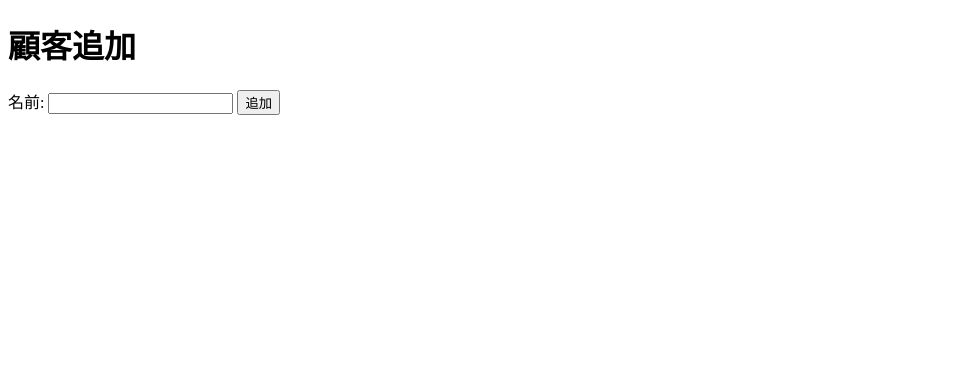
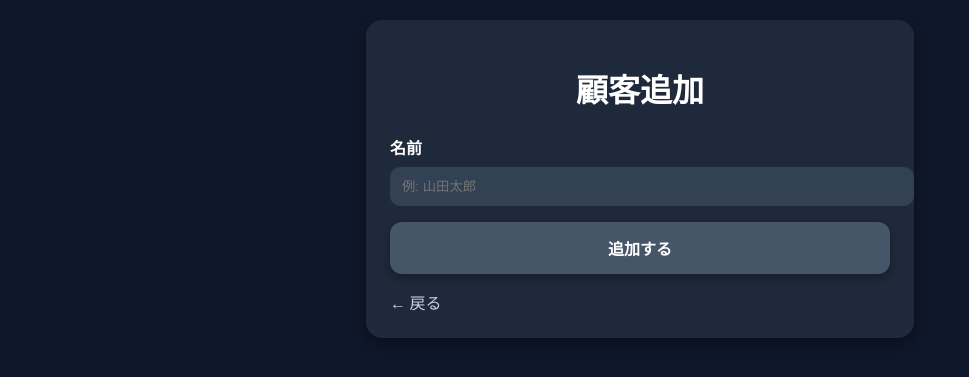
Before and after one commit to momo09280502/karte_app, a Flask app: template templates/add_customer.html in a window 1280 px wide. Shown: the top 377 px of the page, without its empty margins (0-969 px from the left). Run offline with Flask 3, Linux system fonts and the light colour scheme; the template is opened without the code that fills it, so the values that code supplies are empty.

Commit message:
style add customer page

```diff
--- a/templates/add_customer.html
+++ b/templates/add_customer.html
@@ -2,12 +2,92 @@
 <html>
 <head>
     <title>顧客追加</title>
+
+    <link href="https://fonts.googleapis.com/css2?family=Noto+Sans+JP&display=swap" rel="stylesheet">
+
+    <style>
+        body {
+            background-color: #0f172a;
+            color: white;
+            font-family: 'Noto Sans JP', sans-serif;
+            margin: 0;
+            padding: 20px;
+        }
+
+        .container {
+            max-width: 500px;
+            margin: 0 auto;
+            background-color: #1e293b;
+            padding: 24px;
+            border-radius: 16px;
+            box-shadow: 0 6px 14px rgba(0,0,0,0.35);
+        }
+
+        h1 {
+            text-align: center;
+            margin-bottom: 24px;
+        }
+
+        label {
+            display: block;
+            margin-bottom: 8px;
+            font-weight: bold;
+        }
+
+        input[type="text"] {
+            width: 100%;
+            padding: 12px;
+            border-radius: 10px;
+            border: none;
+            background-color: #334155;
+            color: white;
+            margin-bottom: 16px;
+        }
+
+        .button {
+            width: 100%;
+            padding: 14px;
+            border: none;
+            border-radius: 12px;
+            background-color: #475569;
+            color: white;
+            font-size: 16px;
+            font-weight: bold;
+            cursor: pointer;
+            box-shadow: 0 4px 10px rgba(0,0,0,0.3);
+        }
+
+        .button:hover {
+            background-color: #64748b;
+        }
+
+        .back-link {
+            display: inline-block;
+            margin-top: 16px;
+            color: #cbd5e1;
+            text-decoration: none;
+        }
+
+        .back-link:hover {
+            color: white;
+        }
+    </style>
 </head>
+
 <body>
+
+<div class="container">
     <h1>顧客追加</h1>
+
     <form method="POST">
-        名前: <input type="text" name="name">
-        <button type="submit">追加</button>
+        <label>名前</label>
+        <input type="text" name="name" placeholder="例: 山田太郎">
+
+        <button type="submit" class="button">追加する</button>
     </form>
+
+    <a href="/" class="back-link">← 戻る</a>
+</div>
+
 </body>
 </html>
```
